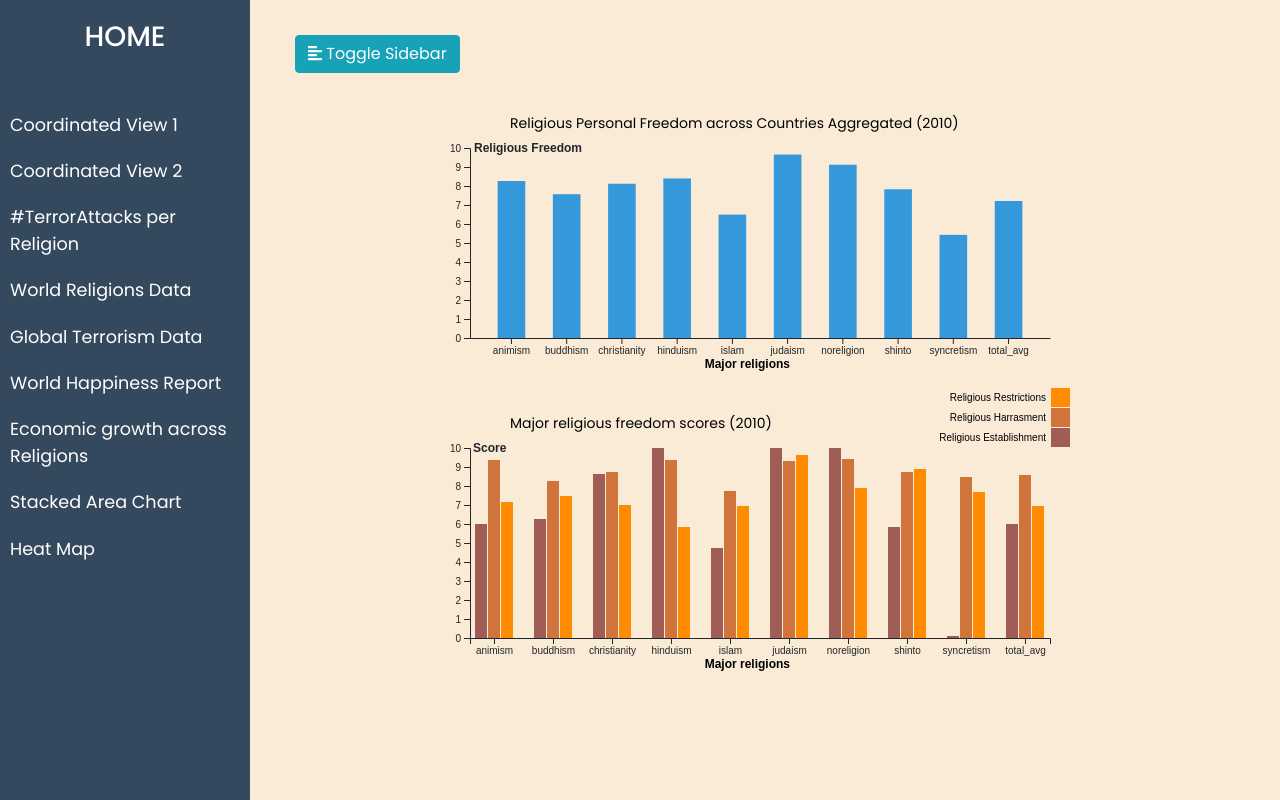
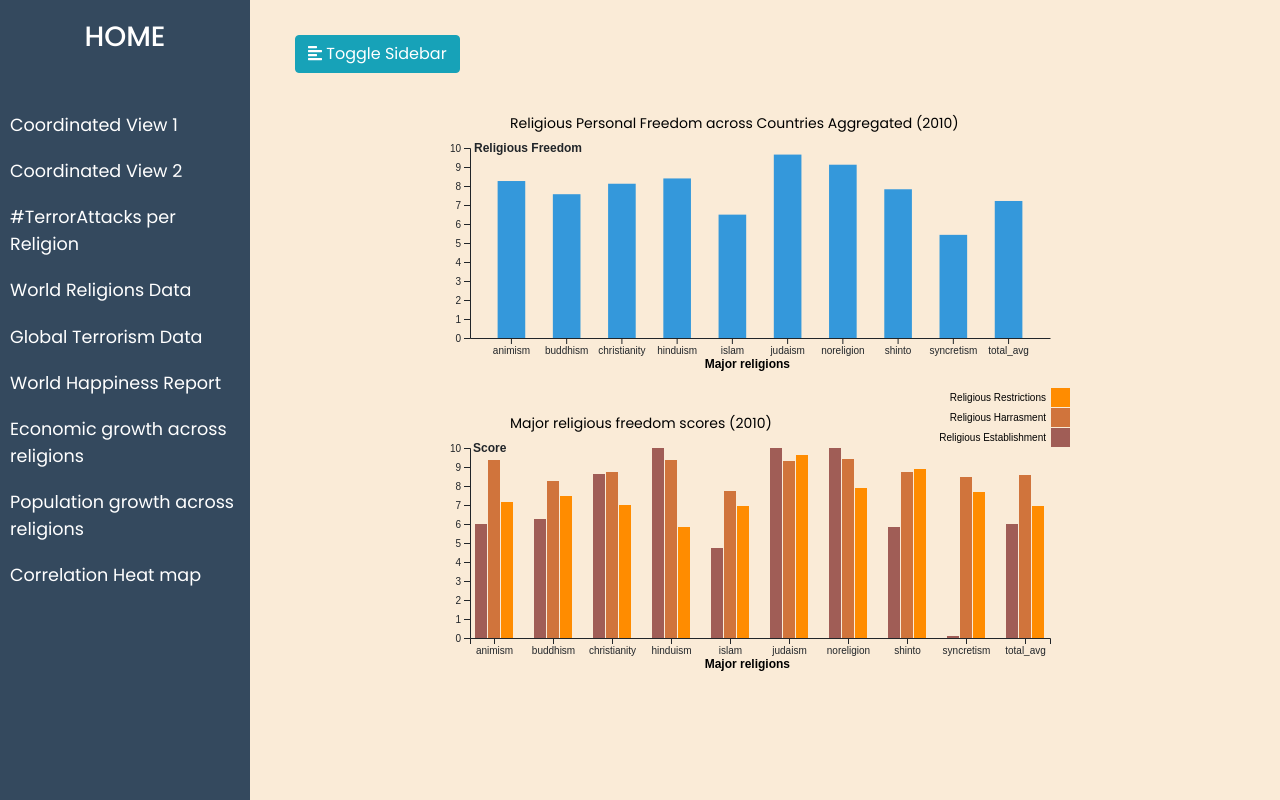
Before and after one commit to sjindal94/personal-religious-freedom-analysis, a Flask app: page /religion in a window 1280 px wide. Run offline with Flask 2, Linux system fonts and the light colour scheme; some libraries are stand-ins or nearby versions.

Commit message:
Refactoring

```diff
--- a/templates/coordinated_view1.html
+++ b/templates/coordinated_view1.html
@@ -87,9 +87,9 @@
                 <a href="/religion">World Religions Data</a>
                 <a href="/">Global Terrorism Data</a>
                 <a href="/happiness">World Happiness Report</a>
-                <a href="/religion-growth">Economic growth across Religions</a>
-                <a href="/religion_population">Stacked Area Chart</a>
-                <a href="/heatmap">Heat Map</a>
+                <a href="/religion-growth">Economic growth across religions</a>
+                <a href="/religion_population">Population growth across religions</a>
+                <a href="/heatmap">Correlation Heat map</a>
             </li>
         </ul>
     </nav>
--- a/templates/coordinated_view2.html
+++ b/templates/coordinated_view2.html
@@ -93,9 +93,9 @@
                 <a href="/religion">World Religions Data</a>
                 <a href="/">Global Terrorism Data</a>
                 <a href="/happiness">World Happiness Report</a>
-                <a href="/religion-growth">Economic growth across Religions</a>
-                <a href="/religion_population">Stacked Area Chart</a>
-                <a href="/heatmap">Heat Map</a>
+                <a href="/religion-growth">Economic growth across religions</a>
+                <a href="/religion_population">Population growth across religions</a>
+                <a href="/heatmap">Correlation Heat map</a>
             </li>
         </ul>
     </nav>
--- a/templates/happiness.html
+++ b/templates/happiness.html
@@ -68,9 +68,9 @@ path {
                 <a href="/religion">World Religions Data</a>
                 <a href="/">Global Terrorism Data</a>
                 <a href="/happiness">World Happiness Report</a>
-                <a href="/religion-growth">Economic growth across Religions</a>
-                <a href="/religion_population">Stacked Area Chart</a>
-                <a href="/heatmap">Heat Map</a>
+                <a href="/religion-growth">Economic growth across religions</a>
+                <a href="/religion_population">Population growth across religions</a>
+                <a href="/heatmap">Correlation Heat map</a>
             </li>
         </ul>
     </nav>
--- a/templates/heatmap.html
+++ b/templates/heatmap.html
@@ -73,9 +73,9 @@
                 <a href="/religion">World Religions Data</a>
                 <a href="/">Global Terrorism Data</a>
                 <a href="/happiness">World Happiness Report</a>
-                <a href="/religion-growth">Economic growth across Religions</a>
-                <a href="/religion_population">Stacked Area Chart</a>
-                <a href="/heatmap">Heat Map</a>
+                <a href="/religion-growth">Economic growth across religions</a>
+                <a href="/religion_population">Population growth across religions</a>
+                <a href="/heatmap">Correlation Heat map</a>
             </li>
         </ul>
     </nav>
--- a/templates/home.html
+++ b/templates/home.html
@@ -102,12 +102,12 @@
 
         <div class=rows>
             <a href="/happiness"><button class="btn btn-danger">World Happiness Report</button></a>
-            <a href="/religion-growth"><button class="btn btn-danger">Economic growth across Religions</button></a>
+            <a href="/religion-growth"><button class="btn btn-danger">Economic growth across religions</button></a>
         </div>
         <div class=rows>
 
-            <a href="/religion_population"><button class="btn btn-warning">Stacked Area Chart</button></a>
-            <a href="/heatmap"><button class="btn btn-warning">Heat Map</button></a>
+            <a href="/religion_population"><button class="btn btn-warning">Population growth across religions</button></a>
+            <a href="/heatmap"><button class="btn btn-warning">Correlation Heat map</button></a>
         </div>
     </div>
 </div>
--- a/templates/index.html
+++ b/templates/index.html
@@ -74,9 +74,9 @@ path {
                 <a href="/religion">World Religions Data</a>
                 <a href="/">Global Terrorism Data</a>
                 <a href="/happiness">World Happiness Report</a>
-                <a href="/religion-growth">Economic growth across Religions</a>
-                <a href="/religion_population">Stacked Area Chart</a>
-                <a href="/heatmap">Heat Map</a>
+                <a href="/religion-growth">Economic growth across religions</a>
+                <a href="/religion_population">Population growth across religions</a>
+                <a href="/heatmap">Correlation Heat map</a>
             </li>
         </ul>
     </nav>
--- a/templates/religion-growth.html
+++ b/templates/religion-growth.html
@@ -66,9 +66,9 @@ body {
                 <a href="/religion">World Religions Data</a>
                 <a href="/">Global Terrorism Data</a>
                 <a href="/happiness">World Happiness Report</a>
-                <a href="/religion-growth">Economic growth across Religions</a>
-                <a href="/religion_population">Stacked Area Chart</a>
-                <a href="/heatmap">Heat Map</a>
+                <a href="/religion-growth">Economic growth across religions</a>
+                <a href="/religion_population">Population growth across religions</a>
+                <a href="/heatmap">Correlation Heat map</a>
             </li>
         </ul>
     </nav>
--- a/templates/religion.html
+++ b/templates/religion.html
@@ -87,9 +87,9 @@ body {
                 <a href="/religion">World Religions Data</a>
                 <a href="/">Global Terrorism Data</a>
                 <a href="/happiness">World Happiness Report</a>
-                <a href="/religion-growth">Economic growth across Religions</a>
-                <a href="/religion_population">Stacked Area Chart</a>
-                <a href="/heatmap">Heat Map</a>
+                <a href="/religion-growth">Economic growth across religions</a>
+                <a href="/religion_population">Population growth across religions</a>
+                <a href="/heatmap">Correlation Heat map</a>
             </li>
         </ul>
     </nav>
--- a/templates/stacked_area_chart.html
+++ b/templates/stacked_area_chart.html
@@ -68,9 +68,9 @@
                 <a href="/religion">World Religions Data</a>
                 <a href="/">Global Terrorism Data</a>
                 <a href="/happiness">World Happiness Report</a>
-                <a href="/religion-growth">Economic growth across Religions</a>
-                <a href="/religion_population">Stacked Area Chart</a>
-                <a href="/heatmap">Heat Map</a>
+                <a href="/religion-growth">Economic growth across religions</a>
+                <a href="/religion_population">Population growth across religions</a>
+                <a href="/heatmap">Correlation Heat map</a>
             </li>
         </ul>
     </nav>
--- a/templates/terrorism_in_religion.html
+++ b/templates/terrorism_in_religion.html
@@ -56,9 +56,9 @@ body {
                 <a href="/religion">World Religions Data</a>
                 <a href="/">Global Terrorism Data</a>
                 <a href="/happiness">World Happiness Report</a>
-                <a href="/religion-growth">Economic growth across Religions</a>
-                <a href="/religion_population">Stacked Area Chart</a>
-                <a href="/heatmap">Heat Map</a>
+                <a href="/religion-growth">Economic growth across religions</a>
+                <a href="/religion_population">Population growth across religions</a>
+                <a href="/heatmap">Correlation Heat map</a>
             </li>
         </ul>
     </nav>
```
